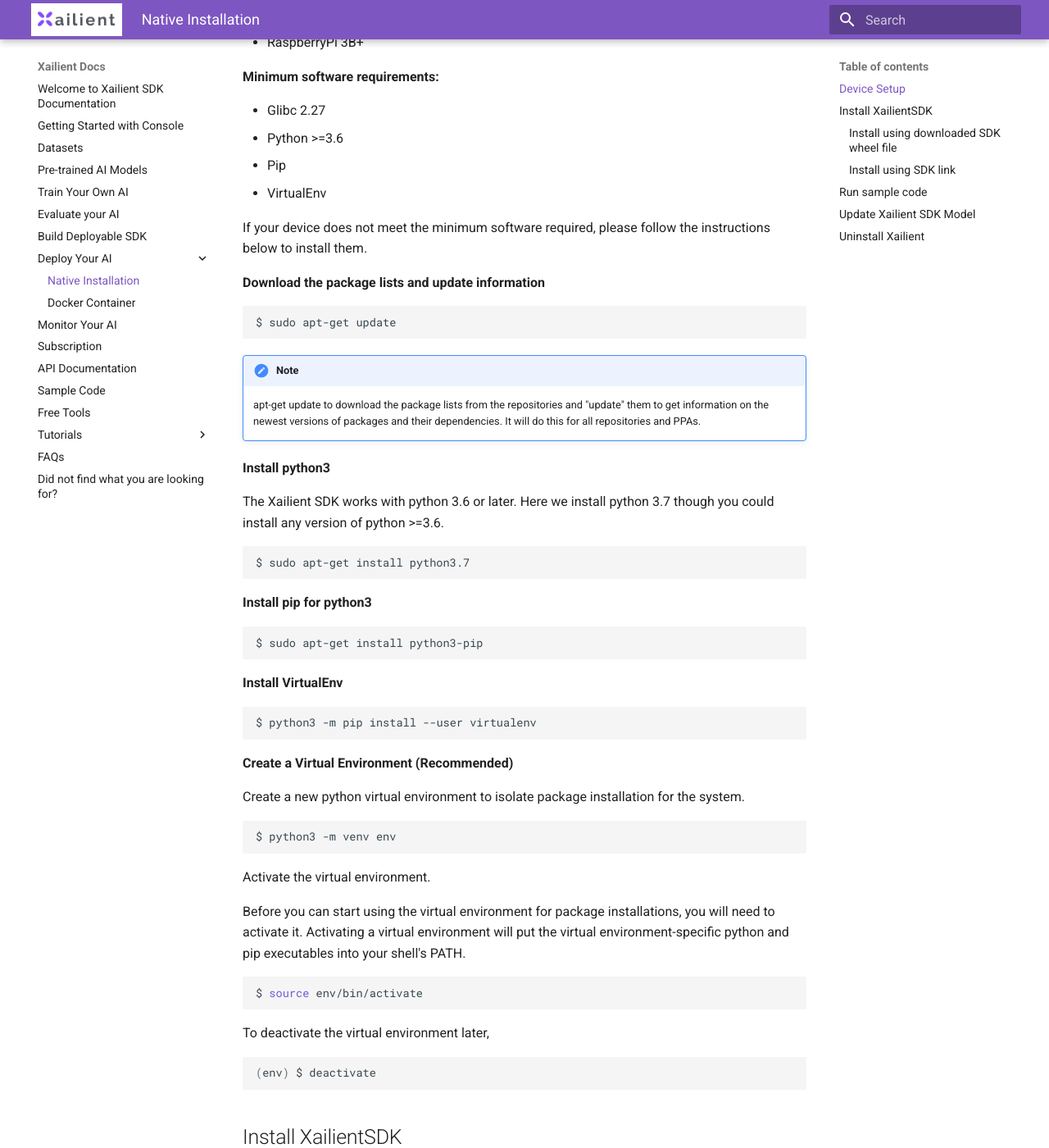
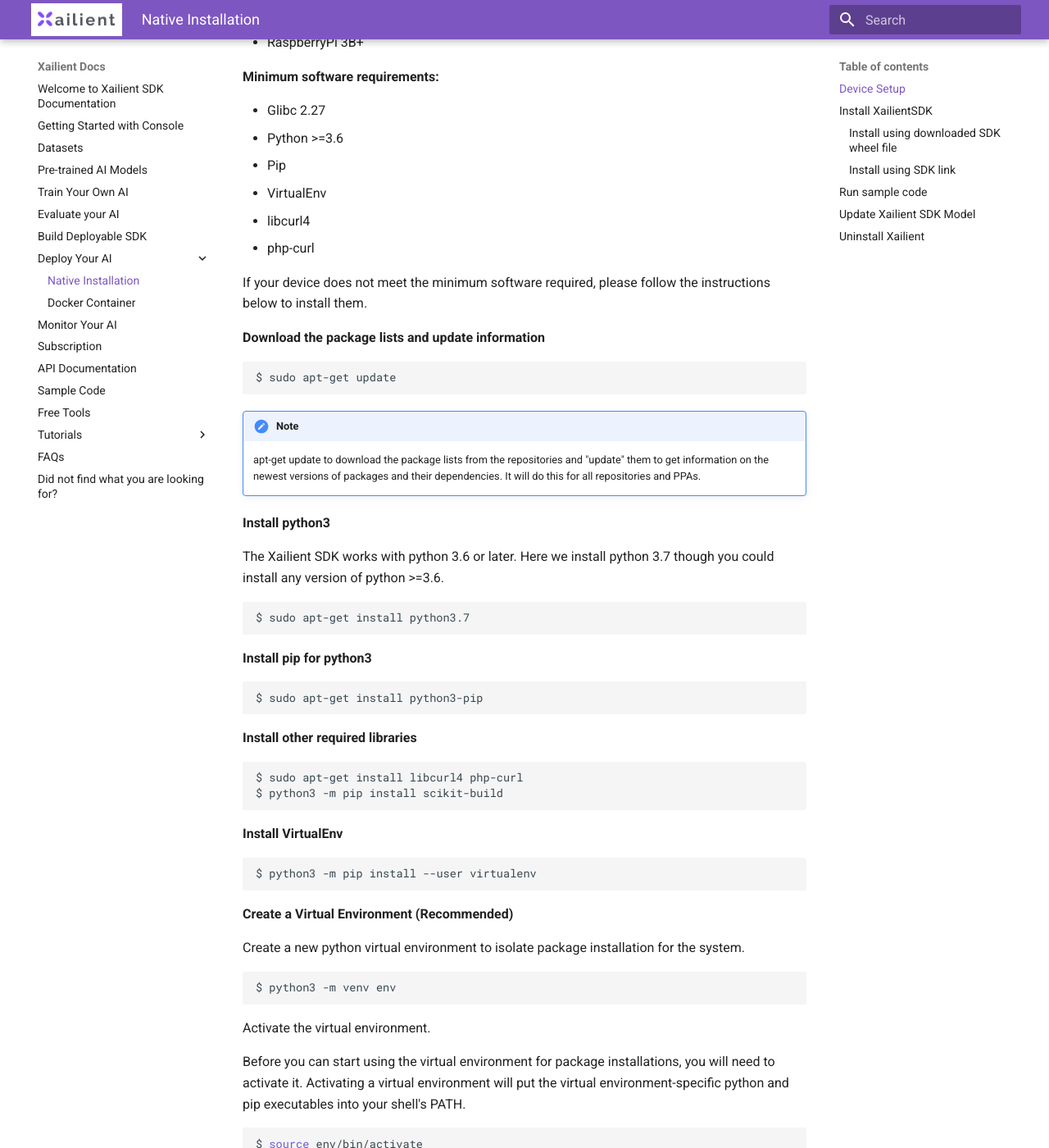
Before and after one commit to xailient-public/docs, an MkDocs documentation site: the page built from docs/installation.md, in a window 1280 px wide and 1400 px high, scrolled down 835 px. Shown: the whole window at 82% size. Built offline with MkDocs 1.6.1 and Material for MkDocs 9.7.7, drawn with Linux system fonts in a browser that asks for light colours.

Commit message:
Added an FAQ. Included additional library install steps as a pre-requisit in installation. (#20)

````diff
--- a/docs/installation.md
+++ b/docs/installation.md
@@ -35,6 +35,8 @@ __Minimum software requirements:__
 * Python >=3.6
 * Pip
 * VirtualEnv
+* libcurl4
+* php-curl
 
 If your device does not meet the minimum software required, please follow the instructions below to install them.
 
@@ -60,6 +62,13 @@ __Install pip for python3__
 
 ```bash
 $ sudo apt-get install python3-pip
+```
+
+__Install other required libraries__
+
+```bash
+$ sudo apt-get install libcurl4 php-curl
+$ python3 -m pip install scikit-build
 ```
 
 __Install VirtualEnv__
````
Also changed, not shown: docs/faqs.md (+10 -0 lines).
